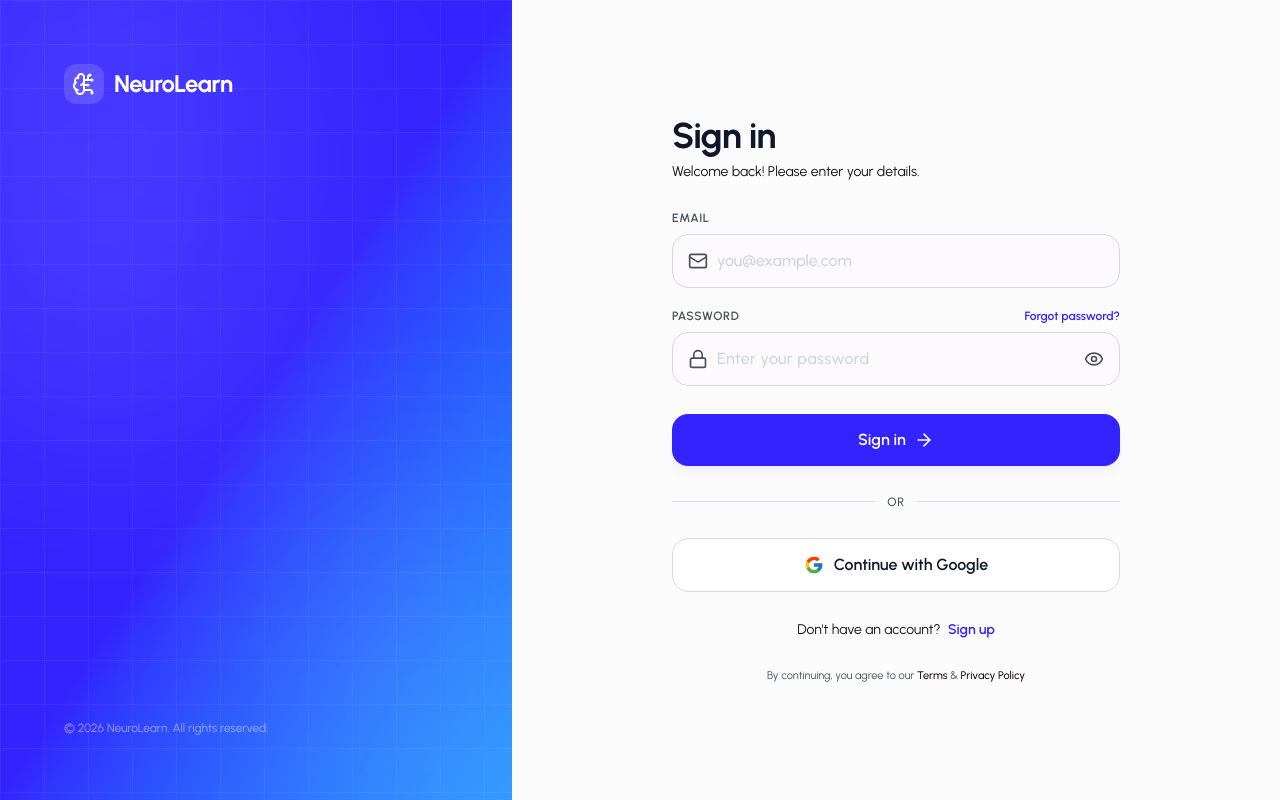
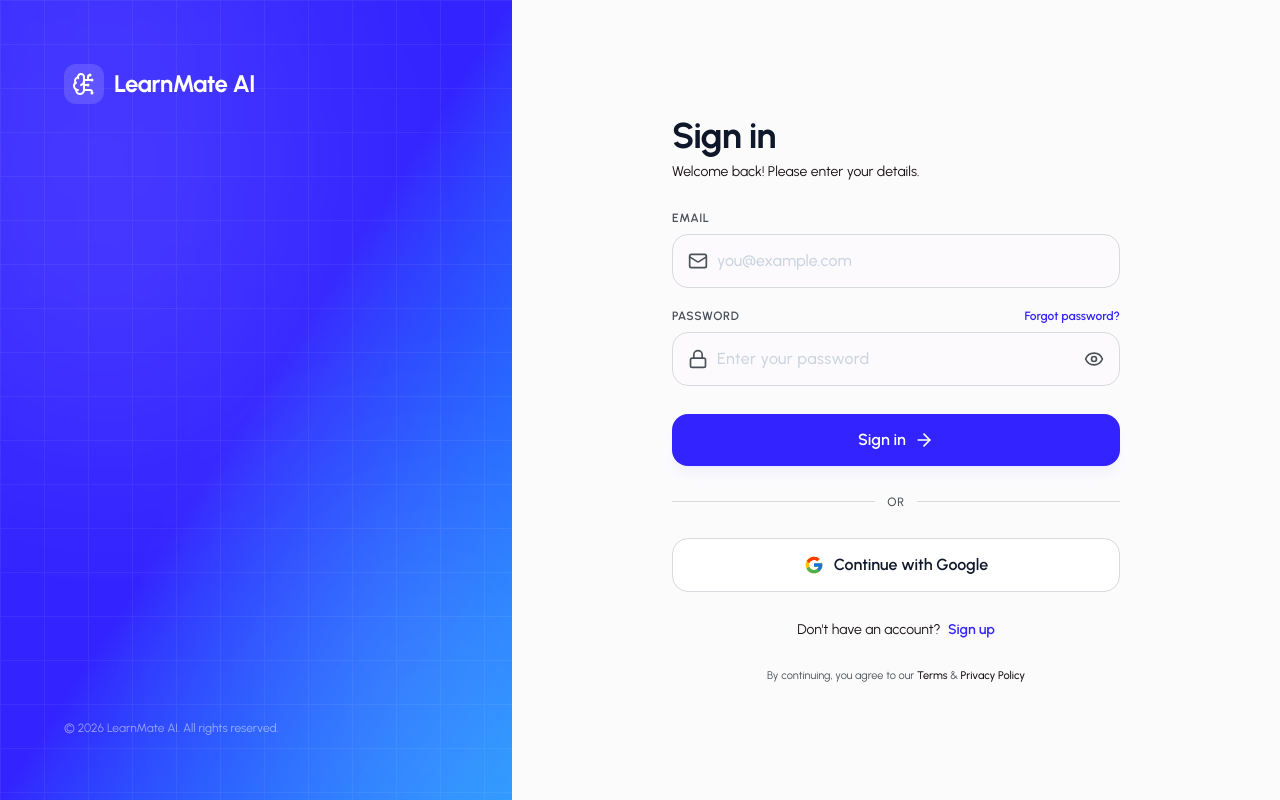
Before and after one commit to Yasintha8/AI-Learning-Assistant, a React (Vite) app in the folder frontend/: page /login in a window 1280 px wide. Built offline with nearby package versions, Linux system fonts and the light colour scheme; no server answers.

Commit message:
refactor(career): remove Gemini AI references in career components and update brand name to LearnMate AI in footers and layouts

```diff
--- a/frontend/src/components/auth/AuthLayout.jsx
+++ b/frontend/src/components/auth/AuthLayout.jsx
@@ -28,7 +28,7 @@
             <div className="p-2 bg-white/15 rounded-xl backdrop-blur-sm flex items-center justify-center">
               <BrainCircuit className="w-6 h-6" />
             </div>
-            <span className="font-display font-bold text-2xl tracking-tight">NeuroLearn</span>
+            <span className="font-display font-bold text-2xl tracking-tight">LearnMate AI</span>
           </Link>
 
           <div className="flex flex-col gap-8 animate-fade-in-up">
@@ -59,7 +59,7 @@
           </div>
 
           <p className="text-white/50 text-xs">
-            &copy; {new Date().getFullYear()} NeuroLearn. All rights reserved.
+            &copy; {new Date().getFullYear()} LearnMate AI. All rights reserved.
           </p>
         </div>
       </div>
--- a/frontend/src/components/career/CareerCounselorChat.jsx
+++ b/frontend/src/components/career/CareerCounselorChat.jsx
@@ -47,7 +47,7 @@
             <h3 className="text-sm font-bold text-slate-900 dark:text-white flex items-center gap-2">
               AI Career Counselor & Mentor
               <span className="px-2 py-0.5 text-[10px] font-extrabold uppercase tracking-wider bg-emerald-500/10 text-emerald-700 dark:text-emerald-400 border border-emerald-500/20 rounded-full">
-                Gemini AI
+                AI Advisor
               </span>
             </h3>
             <p className="text-xs text-slate-500 dark:text-slate-400">
@@ -124,7 +124,7 @@
             </div>
             <div className="p-3 bg-slate-50 dark:bg-[#1d263b] border border-slate-200 dark:border-slate-700 rounded-2xl rounded-tl-xs text-xs text-slate-500 dark:text-slate-400 flex items-center gap-2">
               <RefreshCw className="w-3.5 h-3.5 animate-spin text-purple-600 dark:text-purple-400" />
-              Gemini AI Advisor is generating guidance...
+              AI Advisor is generating guidance...
             </div>
           </div>
         )}
--- a/frontend/src/components/career/CareerIntakeModal.jsx
+++ b/frontend/src/components/career/CareerIntakeModal.jsx
@@ -64,7 +64,7 @@
                 {initialProfile ? 'Update Career Goals' : 'Create Career Roadmap'}
               </h2>
               <p className="text-xs text-slate-500 dark:text-slate-400">
-                Share your background and goal to let Gemini AI generate your custom transition path.
+                Share your background and goal to let AI generate your custom transition path.
               </p>
             </div>
           </div>
--- a/frontend/src/components/layout/Footer.jsx
+++ b/frontend/src/components/layout/Footer.jsx
@@ -6,7 +6,7 @@
   return (
     <footer className="w-full h-12 bg-bg-card border-t border-border-light flex items-center justify-center px-6 shrink-0">
       <p className="text-xs text-text-muted">
-        © {year} NeuroLearn. All rights reserved.
+        © {year} LearnMate AI. All rights reserved.
       </p>
     </footer>
   );
--- a/frontend/src/pages/Career/CareerPage.jsx
+++ b/frontend/src/pages/Career/CareerPage.jsx
@@ -171,7 +171,7 @@
                 </p>
               ) : (
                 <p className="mt-1.5 text-sm text-text-muted font-body">
-                  Define your current background and future goals to generate a step-by-step career path roadmap with Gemini AI.
+                  Define your current background and future goals to generate a step-by-step career path roadmap.
                 </p>
               )}
             </div>
@@ -222,7 +222,7 @@
           <div className="max-w-md mx-auto space-y-2">
             <h2 className="text-xl font-bold text-text-heading">No Career Goal Set Yet</h2>
             <p className="text-xs text-text-muted leading-relaxed font-body">
-              Take the quick career intake wizard to outline your current background and target role. Gemini AI will construct a personalized, multi-phase roadmap for you.
+              Take the quick career intake wizard to outline your current background and target role. AI will construct a personalized, multi-phase roadmap for you.
             </p>
           </div>
           <button
--- a/frontend/src/pages/LandingPage.jsx
+++ b/frontend/src/pages/LandingPage.jsx
@@ -253,7 +253,7 @@
               <BrainCircuit className="w-5 h-5" />
             </div>
             <span className="font-display font-bold text-text-heading tracking-tight">
-              NeuroLearn
+              LearnMate AI
             </span>
           </div>
 
@@ -470,18 +470,18 @@
       </section>
 
       {/* Footer */}
-      <footer className="border-t border-border-medium/50">
-        <div className="max-w-7xl mx-auto px-4 sm:px-6 lg:px-8 py-5 flex flex-col items-center  text-center">
+      <footer className="border-t border-border-light bg-bg-card py-8">
+        <div className="max-w-7xl mx-auto px-4 sm:px-6 lg:px-8 flex flex-col sm:flex-row items-center justify-between gap-4">
           <div className="flex items-center gap-2">
             {/* <div className="p-1.5 bg-primary/10 rounded-lg text-primary flex items-center justify-center">
               <BrainCircuit className="w-4 h-4" />
             </div>
             <span className="font-display font-semibold text-text-heading text-sm">
-              NeuroLearn
+              LearnMate AI
             </span> */}
           </div>
           <p className="text-xs text-text-muted">
-            &copy; {new Date().getFullYear()} NeuroLearn. All rights reserved.
+            &copy; {new Date().getFullYear()} LearnMate AI. All rights reserved.
           </p>
         </div>
       </footer>
```
Also changed, not shown: frontend/src/pages/LearningPath/LearningPathPage.jsx (+5 -10 lines).
